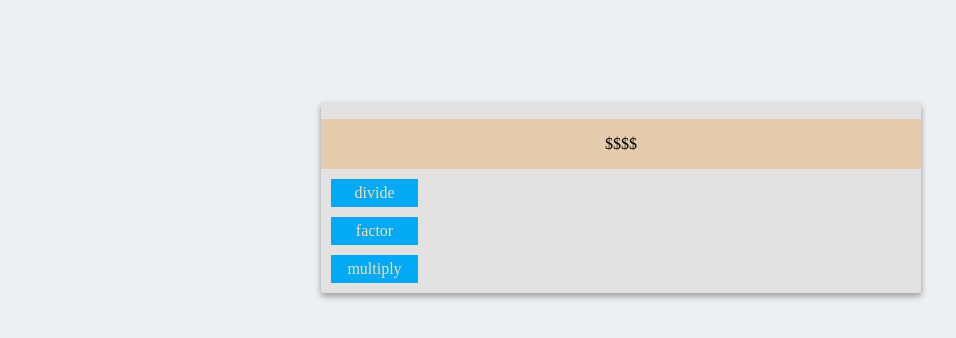
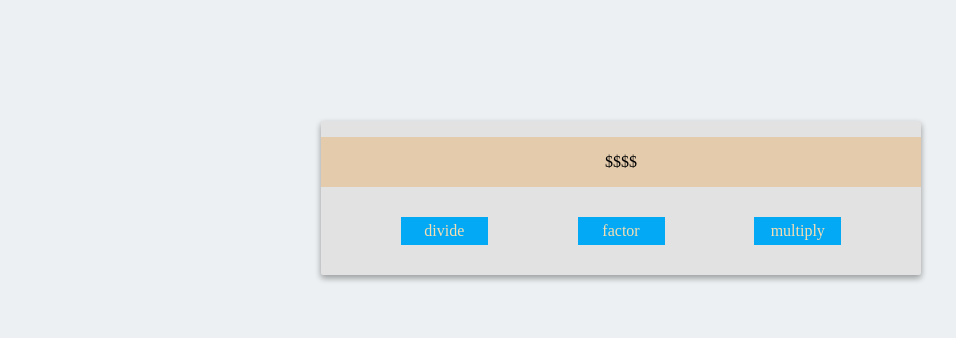
Before and after one commit to seanhugh/Mixed_Initiative_Research, a plain HTML site: page index.html in a window 1280 px wide. Both pictures are taken after a click on the element "Continue". Shown: the part 108-446 px from the top of the page, without its empty margins (19-975 px from the left). Drawn offline with nearby package versions, Linux system fonts and the light colour scheme; some packages are replaced by stand-ins of ours.

Commit message:
css selector corrections
I'm bad at web dev

```diff
--- a/styles.css
+++ b/styles.css
@@ -20,13 +20,12 @@
   box-shadow: 0 3px 6px rgba(0, 0, 0, 0.16), 0 3px 6px rgba(0, 0, 0, 0.23);
 }
 
-.logo{
+.logo {
   width: 200px;
   position: absolute;
   top:50px;
   left:50px;
 }
-
 
 /* THE CSS FOR THE VIEWER */
 
@@ -44,11 +43,9 @@ img.equation {
   margin-top: 25px;
 }
 
-
-
 /* THE CSS FOR THE INPUT */
 
-.inputBox{
+.inputBox {
   margin: 50px;
   margin-top: 0px;
   min-width: 500px;
@@ -103,7 +100,7 @@ img.equation {
   cursor: pointer;
 }
 
-div#controlls {
+div#controls {
   display: flex;
   justify-content: space-evenly;
   padding: 20px 0px;
@@ -116,8 +113,7 @@ div#controlls {
 @-webkit-keyframes wiggle{0%{-webkit-transform:rotate(1deg);}50%{-webkit-transform:rotate(-1deg);}100%{-webkit-transform:rotate(1deg);}}
 @keyframes wiggle{0%{transform:rotate(1deg);}50%{transform:rotate(-1deg);}100%{transform:rotate(1deg);}}
 
-.logo:hover{
-
+.logo:hover {
   -ms-animation:wiggle .3s 2;
   -moz-animation:wiggle .3s 2;
   -webkit-animation:wiggle .3s 2;
```
Also changed, not shown: index.html (line endings or trailing spaces). Lines whose indentation alone changed are shown as unchanged.
